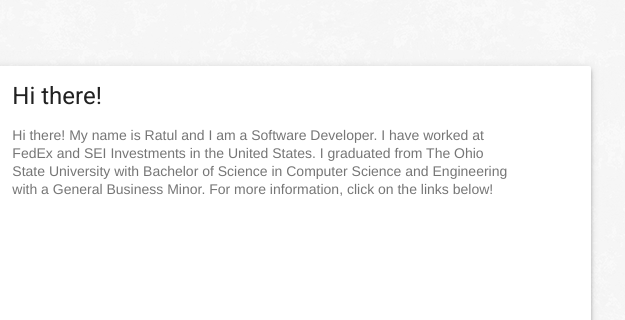
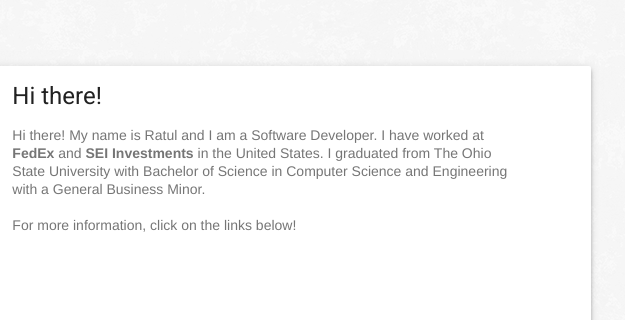
Before and after one commit to RatulK/RatulK.github.io, a plain HTML site: page index.html in a window 1280 px wide. Shown: the part 150-470 px from the top of the page, 491-1116 px from the left. Drawn offline with nearby package versions, Linux system fonts and the light colour scheme.

Commit message:
Made some design touches

```diff
--- a/index.html
+++ b/index.html
@@ -32,8 +32,10 @@
                         <div class="mdl-card__supporting-text no-left-padding">
                             Hi there!
                             My name is Ratul and I am a Software Developer.
-							I have worked at FedEx and SEI Investments in the United States.
+							I have worked at <b>FedEx</b> and <b>SEI Investments</b> in the United States.
 							I graduated from The Ohio State University with Bachelor of Science in Computer Science and Engineering with a General Business Minor.
+							</br>
+							</br>
 							For more information, click on the links below!
                         </div>
                     </div>
```
